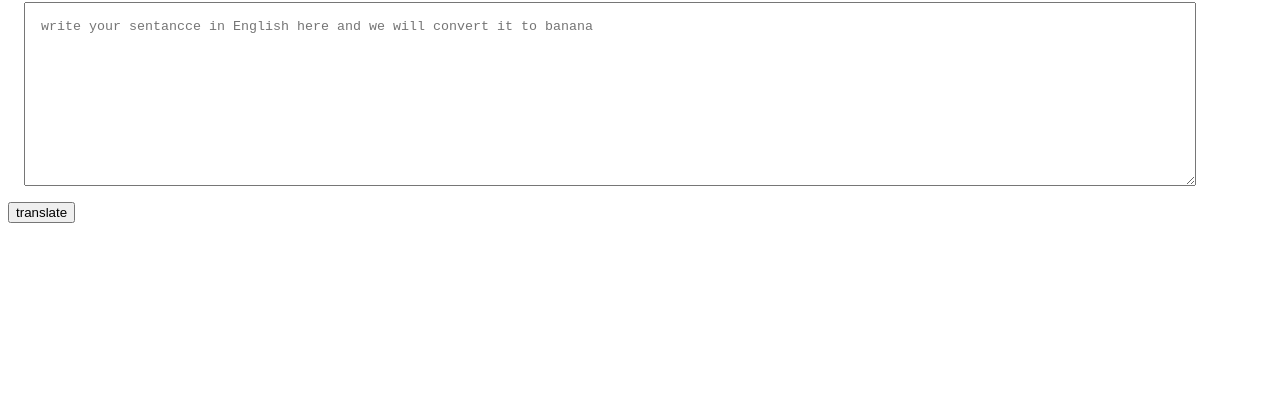
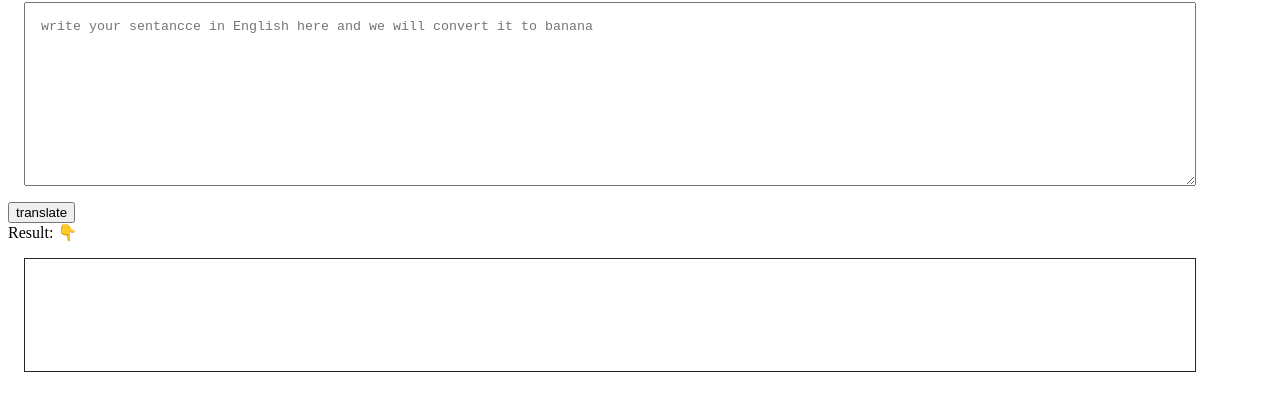
Before and after one commit to sagarrathod16498/banana-talk-app, a plain HTML site: page index.html in a window 1280 px wide. Shown: the part 78-488 px from the top of the page. Drawn offline with Linux system fonts and the light colour scheme.

Commit message:
input output set

```diff
--- a/app.js
+++ b/app.js
@@ -1,9 +1,11 @@
 const btnTaranslate = document.querySelector("#btn-translate");
 const txtInput = document.querySelector("#txt-input");
+const outputDiv = document.querySelector("#output");
 
 btnTaranslate.addEventListener("click", clickEventHandler);
 
 function clickEventHandler() {
-    console.log("clicked");
-    console.log("Input : " , txtInput.value);
-}
+    outputDiv.innerText= "jajajajajajajajajaj " + txtInput.value;
+};
+
+// outputDiv.innerText ="Sagar Rathod";
--- a/index.html
+++ b/index.html
@@ -11,12 +11,24 @@
             margin: 1rem;
             padding: 1rem;
         }
+
+        #output {
+            width: 90%;
+            height: 10vh;
+            border: 0.1px solid rgb(39, 38, 38);
+            display: block;
+            margin: 1rem;
+            padding: 1rem;
+        }
     </style>
 </head>
 <body>
     <h1>Talk Bananaa</h1>
     <textarea name="" id="txt-input" cols="30" rows="10" placeholder="write your sentancce in English here and we will convert it to banana"></textarea>
     <button id="btn-translate"> translate </button>
+
+    <div>Result: 👇 </div>
+    <div id="output"></div>
     <script src="app.js" type="text/javascript"></script>
 </body>
 </html>
```
